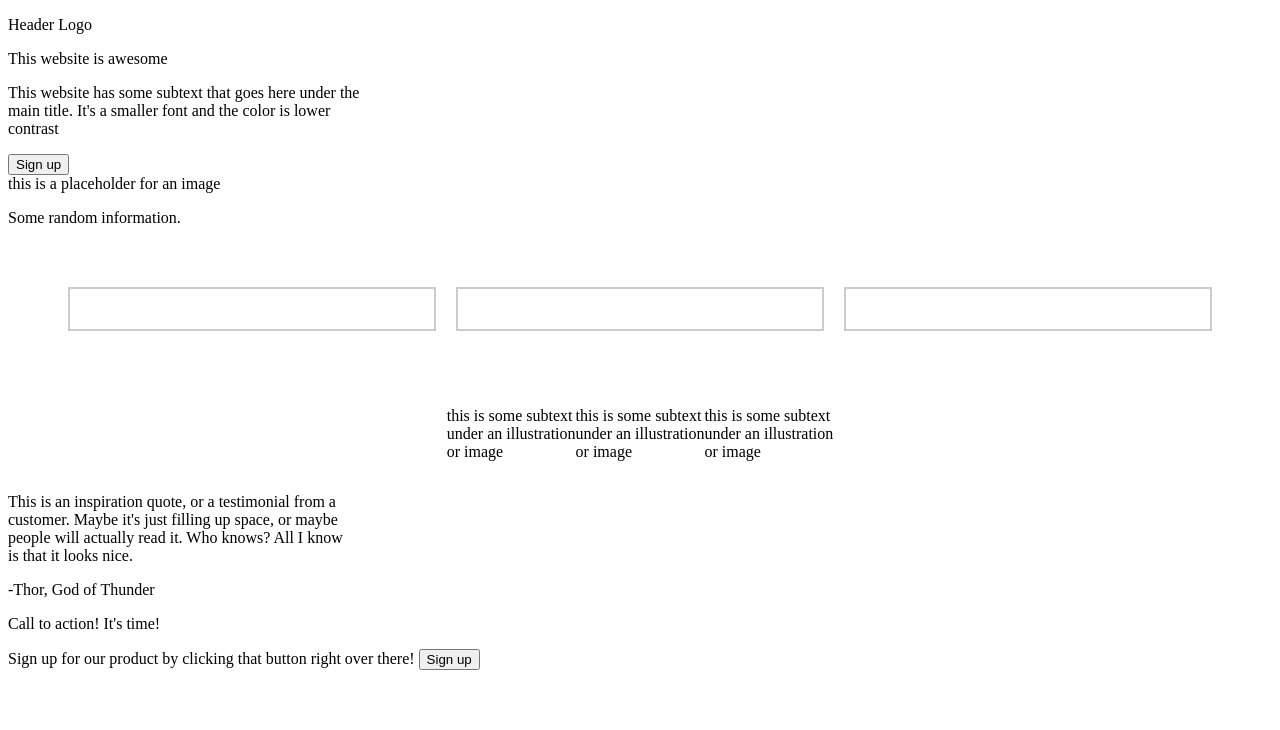
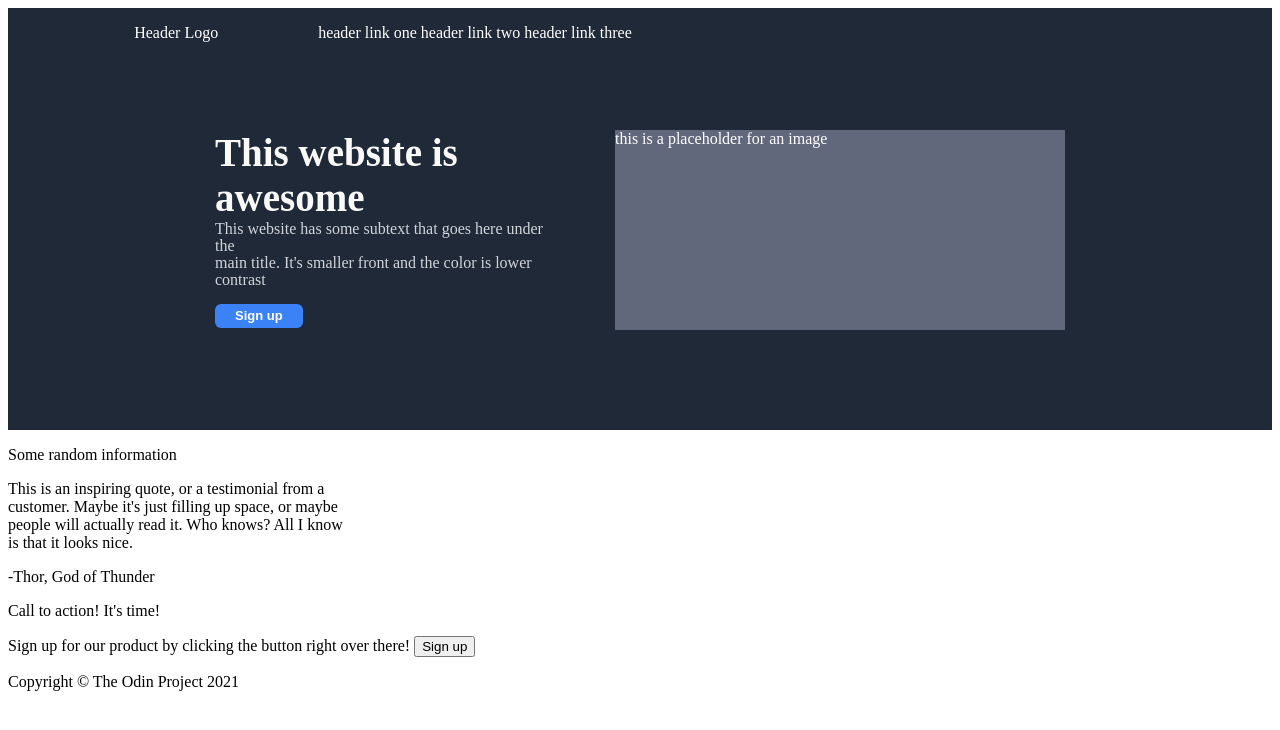
Before and after one commit to Junior920/landing-page, a plain HTML site: page index.html in a window 1280 px wide. Drawn offline with Linux system fonts and the light colour scheme.

Commit message:
Add some styling to the hero section

```diff
--- a/index.html
+++ b/index.html
@@ -6,45 +6,55 @@
   <meta name="viewport" content="width=device-width, initial-scale=1.0">
   <title>Landing Page</title>
   <link rel="stylesheet" href="style.css">
+
 </head>
 
 <body>
+  <div class="hero">
+    <p class="header-content">Header Logo
+      <span>
+        <a>header link one</a>
+        <a>header link two</a>
+        <a>header link three</a>
+      </span>
+    </p>
 
-  <p class="hero">Header Logo</p>
-
-  <p>This website is awesome</p>
-  <p>This website has some subtext that goes here under the<br>
-  main title. It's a smaller font and the color is lower<br>contrast</p>
-
-  <button>Sign up</button>
-
-  <div class="image-shape">
-    this is a placeholder for an image
+    <div class="hero-content">
+      <div class="content">
+        <p class="hero-main-text">This website is <br>awesome</p>
+        <p class="hero-subtext">This website has some subtext that goes here under the<br>main title. It's smaller front and the color is lower<br>contrast</p>
+        <p> <button class="first-button">Sign up</button> </p>
       </div>
-  <p>Some random information.</p>
-
-  <div class="div-container">
-    <div class="item"></div>
-
-    <div class="item"></div>
-
-    <div class="item"></div>
+      <div class="placeholder">this is a placeholder for an image</div>
+    </div>
   </div>
 
-  <div class="subtext">
-    <p class="text-div">this is some subtext<br>under an illustration<br>or image</p>
-    <p class="text-div">this is some subtext<br>under an illustration<br>or image</p>
-    <p class="text-div">this is some subtext<br>under an illustration<br>or image</p>
+    <p>Some random information</p>
+
+  <!-- The empty boxes with some tests below -->
+    <div>
+      <div></div>
+      <div></div>
+      <div></div>
+      <div></div>
+
+      <!--the tests below the boxes-->
+      <div></div>
+      <div></div>
+      <div></div>
+      <div></div>
     </div>
 
-  <p>This is an inspiration quote, or a testimonial from a<br>
-    customer. Maybe it's just filling up space, or maybe<br>
-    people will actually read it. Who knows? All I know<br>
-    is that it looks nice. </p>
-  <p>-Thor, God of Thunder<p></p>
+    <p>This is an inspiring quote, or a testimonial from a<br>customer. Maybe it's just filling up space, or maybe<br>people will actually read it. Who knows? All I know<br> is that it looks nice.</p>
+
+    <p>-Thor, God of Thunder</p>
 
     <p>Call to action! It's time!</p>
-  <p>Sign up for our product by clicking that button right over there! <button>Sign up</button> </p>
+    <p>Sign up for our product by clicking the button right over there! <span><button>Sign up</button></span></p>
+
+    <footer>Copyright &copy; The Odin Project 2021</footer>
+
+
 
 </body>
 
--- a/style.css
+++ b/style.css
@@ -1,30 +1,76 @@
-/* style css for landing page */
+/* This is the CSS file for the landing page */
+* {
+  /*outline: 2px solid red;*/
+}
 
-.div-container {
+
+.hero {
+    background-color: #1F2937;
+    color: white;
     display: flex;
-    text-align: center;
-    font-family: Arial, sans-serif;
-    color: #333333;
-    margin: 50px;
+    flex-direction: column;
+}
+
+.header-content{
+    width: 750px;
+    height: 90px;
+    display: flex;
+    justify-content: center;
+    gap: 100px;
 
 }
 
-.item {
-    flex: 1;
-    margin: 10px;
-    padding: 20px;
-    border: 2px solid #cccccc;
-}
-
-.text-div {
+.hero-content {
     display: flex;
-    flex-direction: column;
+    gap: 50px;
+    width: ;
+    height: ;
     justify-content: center;
 
 }
 
-.subtext {
-    display: flex;
-    justify-content: center;
+.content {
+    width: 350px;
+    height: 300px;
 
 }
+
+.placeholder {
+    width: 450px;
+    height: 200px;
+    background-color: #8a8fa49f;
+
+}
+
+.hero-main-text {
+    color: #F9FAF8;
+    font-weight: 900;
+    font-size: 39px;
+    margin-bottom: 0%;
+    margin-top: 0%;
+
+}
+
+.hero-subtext {
+    color: #D1D5DB;
+    font-weight: 400;
+    font-size: 16px;
+    line-height: 17px;
+    margin-top: 0%;
+    margin-bottom: 0%;
+
+}
+
+.first-button {
+    background-color: #3B82F6;
+    color: white;
+    font-weight: 700;
+    font-size: 13px;
+    padding: 5px 20px;
+    border-radius: 6px;
+    cursor: pointer;
+    margin-top: 0px;
+    margin-bottom: 0%;
+    border: none;
+    line-height: 14px;
+}
```
Lines whose indentation alone changed are shown as unchanged.
